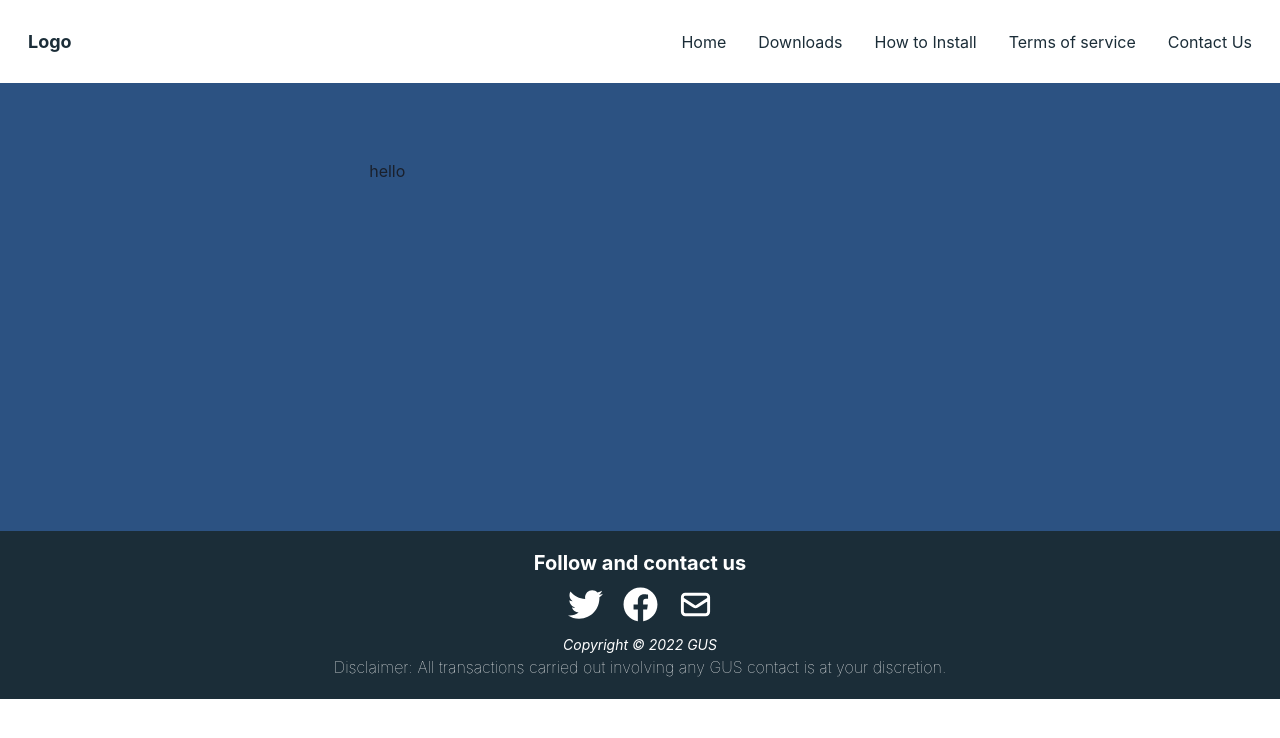
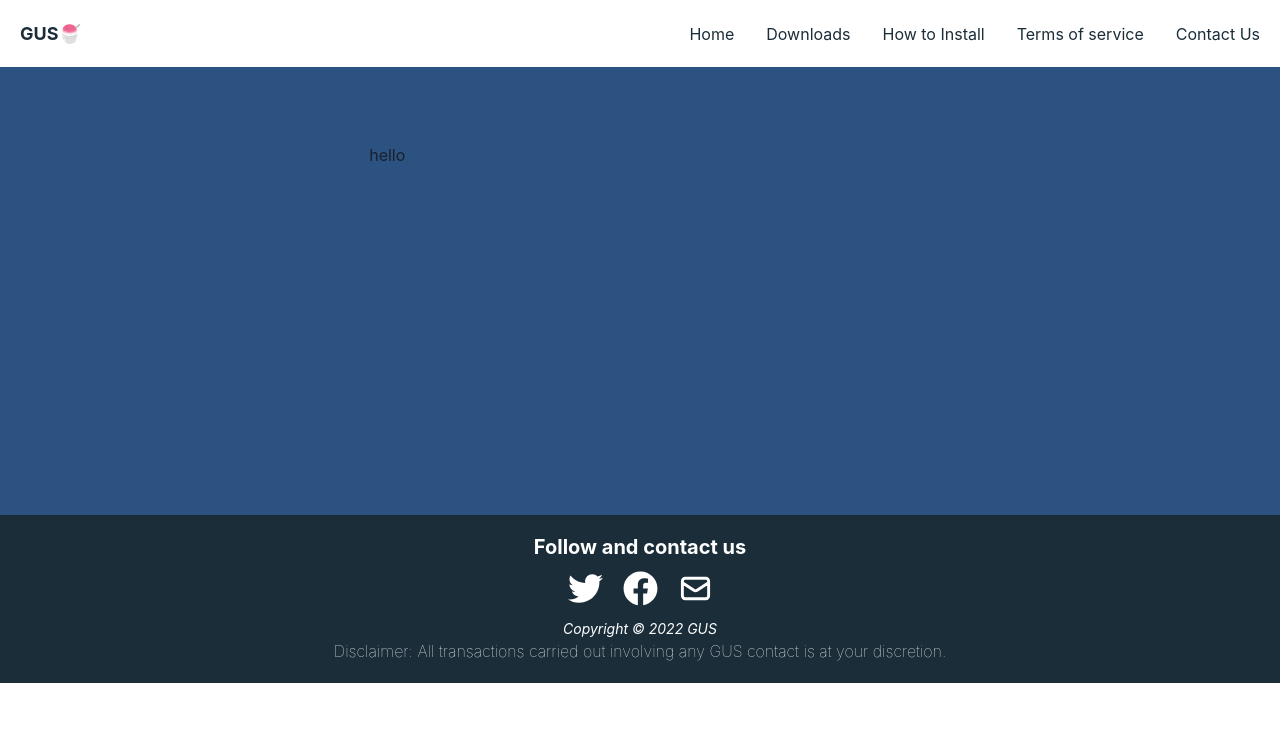
Before and after one commit to tobybrave/GUS, a React (Create React App) app: page / in a window 1280 px wide. Shown: the top 738 px of the page. Built offline with nearby package versions, Linux system fonts and the light colour scheme.

Commit message:
project file structure

```diff
--- a/src/App.jsx
+++ b/src/App.jsx
@@ -1,19 +1,26 @@
 import React from 'react';
-import { Routes, Route, Link } from 'react-router-dom';
+import { Routes, Route, Outlet } from 'react-router-dom';
 import { Flex } from '@chakra-ui/react';
-import NavBar from './components/NavBar';
-import Main from './components/Main';
-import Footer from './components/Footer';
+import NavBar from './components/Layout/NavBar';
+import Main from './components/Layout/Main';
+import Footer from './components/Layout/Footer';
+// import Home from './components/Parts/Home'
+// import Downloads from './components/Parts/Downloads'
+// import Installation from './components/Parts/Installation'
+// import Terms from './components/Parts/Terms'
+// import ContactUs from './components/Parts/ContactUs'
 import './App.css';
 
 function App() {
   return (
     <Routes>
-      <Route path='/' element={<Layout />} />
-      {/* <Route path='/' element={<Layout />} /> */}
-      <Route path='download' element={<Layout />} />
-      <Route path='/' element={<Layout />} />
-
+      <Route path="/" element={<Layout />} />
+      {/* <Route index element={<Home />} />
+      <Route path="downloads" element={<Downloads />} />
+      <Route path="how-to-install" element={<Installation />} />
+      <Route path="terms-of-service" element={<Terms />} />
+      <Route path="/contact-us" element={<ContactUs />} /> */}
+      {/* <Route path="*" element={<Home />} /> */}
     </Routes>
   );
 }
@@ -22,10 +29,11 @@ function Layout() {
   return (
     <Flex direction="column" flex="1">
       <NavBar />
+      <Outlet />
       <Main />
       <Footer />
     </Flex>
-  )
+  );
 }
 
 export default App;
--- a/src/components/NavBar.jsx
+++ b/src/components/Layout/NavBar.jsx
@@ -8,7 +8,7 @@ import { CgMenu, CgClose } from 'react-icons/cg';
 export function Logo(props) {
   return (
     <Box {...props}>
-      <Text fontSize="lg" fontWeight="bold">Logo</Text>
+      <Text fontSize="lg" fontWeight="bold">GUS🍧</Text>
     </Box>
   );
 }
@@ -64,9 +64,8 @@ export function NavBarContainer({ children, ...props }) {
       justify="space-between"
       wrap="wrap"
       w="100%"
-      boxShadow="md"
       // mb={8}
-      p={7}
+      p={5}
       // bg={['primary.500', 'primary.500', 'transparent', 'transparent']} initial bg and color
       // color={['white', 'white', 'primary.700', 'primary.700']} #1b2d38
       bg={['white', 'white', 'transparent', 'transparent']}
--- a/src/index.jsx
+++ b/src/index.jsx
@@ -4,11 +4,6 @@ import { ChakraProvider } from '@chakra-ui/react';
 import { BrowserRouter } from 'react-router-dom';
 import App from './App';
 import './index.css';
-
-// ReactDOM.render(
-//   <App />,
-//   document.getElementById('root')
-// );
 
 const root = ReactDOM.createRoot(document.getElementById('root'));
 root.render(
```
Also changed, not shown: src/components/Layout/Footer.jsx (renamed from src/components/Footer.jsx), src/components/Layout/Main.jsx (renamed from src/components/Main.jsx), src/components/Layout/Placeholder.jsx (renamed from src/components/Placeholder.jsx), src/components/Parts/ContactUs.jsx (added), src/components/Parts/Downloads.jsx (added), src/components/Parts/Home.jsx (added), src/components/Parts/Installation.jsx (added), src/components/Parts/Terms.jsx (added).
